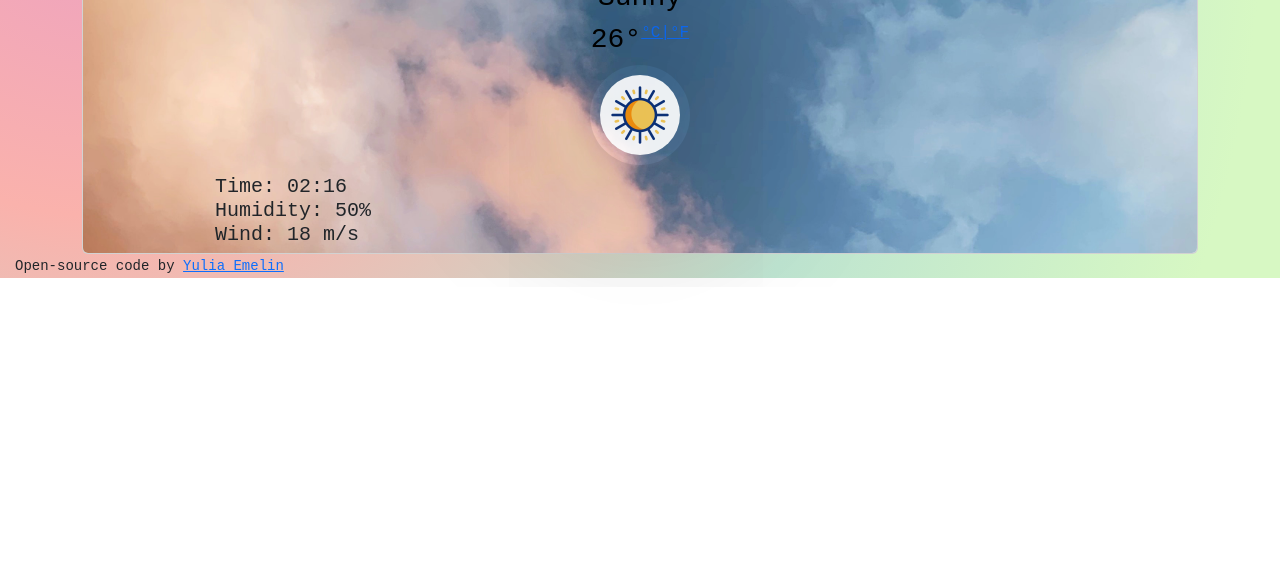
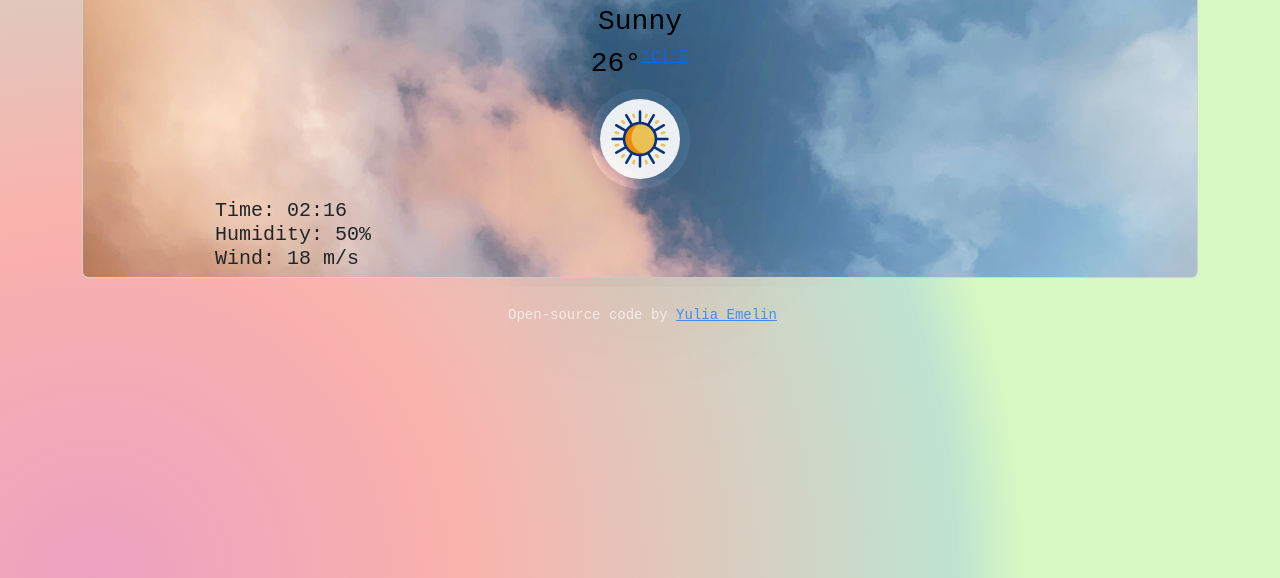
Before and after one commit to Yulia-1312/Garbanzito-small1, a website built with Parcel: page index.html in a window 1280 px wide. Shown: the part 222-800 px from the top of the page. Built offline with nearby package versions, Linux system fonts and the light colour scheme; no server answers.

Commit message:
added some div in index.html and worked on styling

```diff
--- a/index.html
+++ b/index.html
@@ -19,21 +19,18 @@
   </head>
 
   <body>
+    <div class="mt-4"></div>
     <div class="container">
       <div class="card">
         <div class="class-body">
-          <h1>
-            Cologne, Germany
-          </h1>
+          <h1>Cologne, Germany</h1>
           <form id="search">
             <input type:"text" placeholder:"Search for a city" autocomplete:
             "off" autofocus:"on" id="search-text-input" />
             <input type="submit" value="Search" />
             <input id="current-location-button" type="submit" value="Current" />
           </form>
-          <h2 class="day" id="date">
-            02.07.23
-          </h2>
+          <h2 class="day" id="date">02.07.23</h2>
           <h3 id="description">sunny</h3>
           <h3>
             <span id="temperature"> 26°</span
@@ -51,9 +48,7 @@
             <ul>
               <li class="time">
                 Time:
-                <span id="time">
-                  6:44 pm
-                </span>
+                <span id="time"> 6:44 pm </span>
               </li>
               <li class="humidity">Humidity:<span id="humid"> 50%</span></li>
               <li class="wind">Wind: <span id="wind-speed">18 m/s</span></li>
@@ -64,13 +59,14 @@
       <script src="src/index.js"></script>
     </div>
     <div class="container text-center" id="forecast"></div>
-    <span class="link">
+
+    <div class="link">
       <small>
         Open-source code by
         <a href="https://github.com/Yulia-1312/Garbanzito-small1">
           Yulia Emelin
         </a>
       </small>
-    </span>
+    </div>
   </body>
 </html>
--- a/src/index.js
+++ b/src/index.js
@@ -19,7 +19,7 @@ let days = [
   "Wednesday",
   "Thursday",
   "Friday",
-  "Saturday"
+  "Saturday",
 ];
 let months = [
   "January",
@@ -33,7 +33,7 @@ let months = [
   "September",
   "Oktober",
   "November",
-  "December"
+  "December",
 ];
 let currentYear = today.getFullYear();
 let currentDay = days[today.getDay()];
--- a/src/styles.css
+++ b/src/styles.css
@@ -1,10 +1,14 @@
+html {
+  height: 100%;
+  width: 100%;
+}
 body {
   background: radial-gradient(
-    circle at 7.5% 24%,
+    circle at 7.5% 100%,
     rgb(237, 161, 193) 0%,
     rgb(250, 178, 172) 25.5%,
-    rgb(190, 228, 209) 62.3%,
-    rgb(215, 248, 195) 93.8%
+    rgb(190, 228, 209) 60.3%,
+    rgb(215, 248, 195) 64.8%
   );
   background-repeat: no-repeat;
   font-family: monospace;
@@ -68,8 +72,14 @@ small {
 }
 .container {
   display: block;
-  margin: 0auto;
+  margin: 0 auto;
   padding: 5px 10px -10px 2px;
+}
+.link {
+  text-align: center;
+  margin-top: 25px;
+  opacity: 0.7;
+  color: white;
 }
 #description {
   text-transform: capitalize;
```
